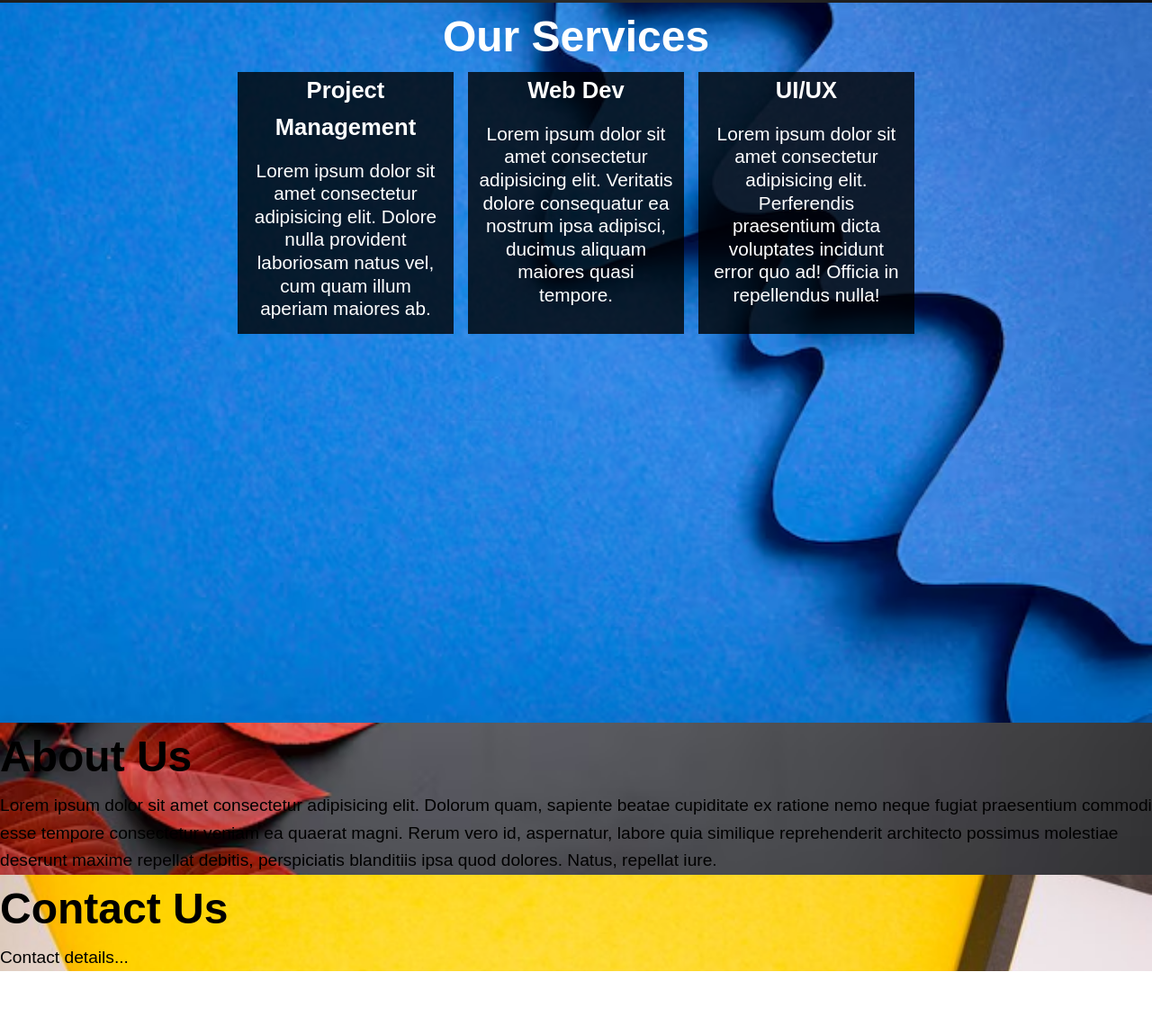
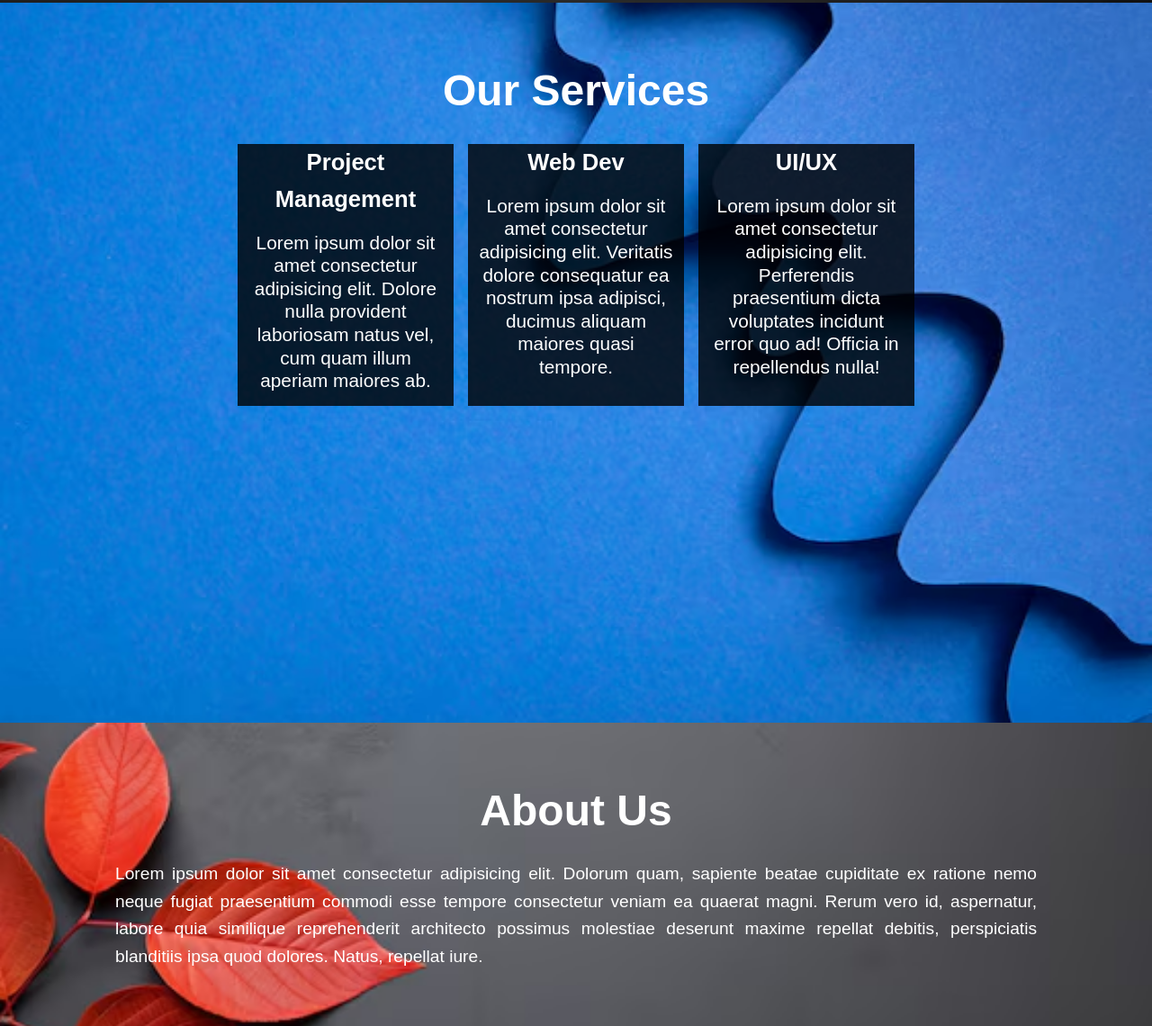
Before and after one commit to theguylex/LandingPage_ProdigyT-1, a plain HTML site: page index.html in a window 1280 px wide. Shown: the part 797-1937 px from the top of the page at 90% size. Before the commit the page ends 1876 px from the top, so only its background shows below. Drawn offline with Linux system fonts and the light colour scheme.

Commit message:
about section

```diff
--- a/style.css
+++ b/style.css
@@ -75,6 +75,10 @@ section p {
     background: url('images/blue-psychedelic-paper-shapes_23-2149378252.avif')no-repeat center center/cover;
 }
 
+#services h2 {
+    padding-top: 60px;
+}
+
 .servicesBox {
     display: flex;
     gap: 1rem;
@@ -85,7 +89,7 @@ section p {
 .box {
     background-color: rgba(0, 0, 0, .8);
     width: 240px;
-    margin-bottom: 20px;
+    margin: 20px 0px;
 }
 
 .box h4 {
@@ -100,8 +104,16 @@ section p {
 }
 
 #about {
-    /* background-color: #ccc; */
+    min-height: 100vh;
+    color: white;
+    text-align: center;
+    padding-top: 60px;
     background: url('images/autumn-leaves-composition_23-2151554949.avif')no-repeat center center/cover;
+}
+
+#about p {
+    text-align: justify;
+    padding: 1rem 10%;
 }
 
 #contact {
```
Also changed, not shown: index.html (+3 -0 lines).
